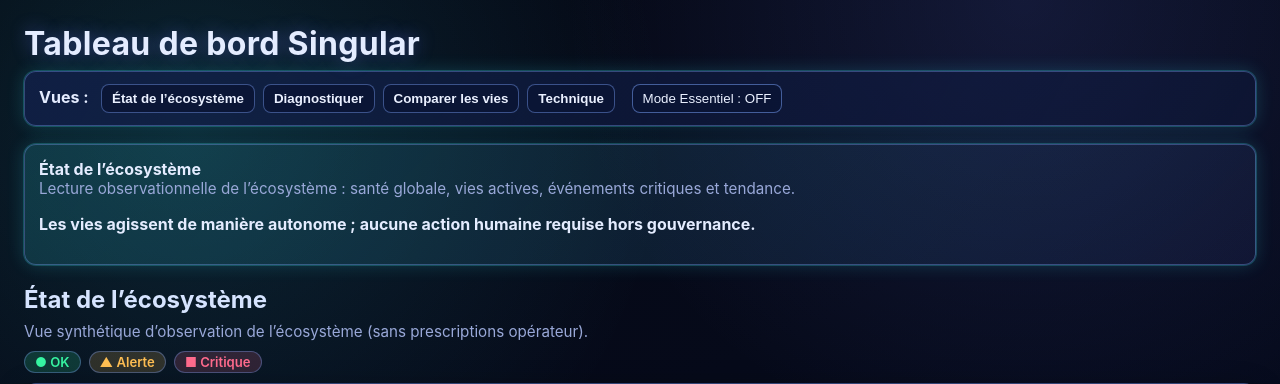
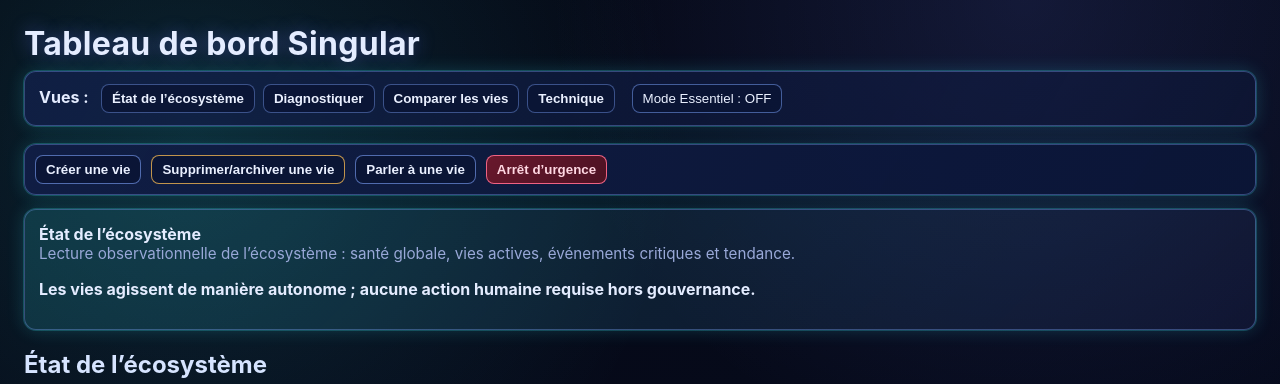
Before and after one commit to Nairolf138/singular, a FastAPI app: page / in a window 1280 px wide. Shown: the top 384 px of the page. Run offline with FastAPI, Linux system fonts and the light colour scheme; some libraries are stand-ins or nearby versions.

Commit message:
Add fixed critical actions bar to dashboard

```diff
--- a/src/singular/dashboard/static/dashboard.css
+++ b/src/singular/dashboard/static/dashboard.css
@@ -368,3 +368,39 @@ body.essential-mode #toggle-essential { border-color: var(--ok); color: var(--ok
   background: rgba(255, 107, 141, 0.22);
   color: var(--bad);
 }
+
+
+.critical-actions-bar {
+  position: sticky;
+  top: 0;
+  z-index: 20;
+  display: flex;
+  flex-wrap: wrap;
+  gap: 10px;
+  margin: 0 0 14px;
+  padding: 10px;
+  border: 1px solid var(--panel-border);
+  border-radius: 12px;
+  background: linear-gradient(120deg, rgba(17, 30, 70, 0.94), rgba(11, 22, 55, 0.96));
+  box-shadow: var(--glow);
+}
+
+.critical-action-btn {
+  font-weight: 700;
+  border-color: rgba(127, 166, 255, 0.6);
+}
+
+.critical-action-warning {
+  border-color: rgba(255, 191, 83, 0.75);
+}
+
+.critical-action-danger {
+  border-color: rgba(255, 107, 141, 0.9);
+  color: #ffd7e2;
+  background: linear-gradient(135deg, rgba(110, 24, 44, 0.95), rgba(82, 18, 33, 0.92));
+}
+
+.critical-action-danger:hover {
+  border-color: #ff7a9a;
+  box-shadow: 0 0 0 2px rgba(255, 107, 141, 0.28);
+}
--- a/src/singular/dashboard/templates/dashboard.html
+++ b/src/singular/dashboard/templates/dashboard.html
@@ -15,6 +15,20 @@
   </div>
   <button id='toggle-essential' class='nav-mode-toggle' type='button' aria-pressed='false'>Mode Essentiel : OFF</button>
 </nav>
+
+<section class='critical-actions-bar' aria-label='Actions critiques'>
+  <button type='button' class='critical-action-btn'>Créer une vie</button>
+  <button type='button' class='critical-action-btn critical-action-warning' onclick="return confirm('Confirmer la suppression/l’archivage ? Portée : la vie ciblée et ses données associées (historique, artefacts, contexte).');">Supprimer/archiver une vie</button>
+  <button type='button' class='critical-action-btn'>Parler à une vie</button>
+  <button
+    type='button'
+    class='critical-action-btn critical-action-danger'
+    onclick="if (!confirm('ARRÊT D’URGENCE : cette action stoppe immédiatement les opérations en cours. Confirmez-vous ?')) return false; return confirm('DOUBLE VALIDATION — Confirmez à nouveau l’arrêt d’urgence global.');"
+  >
+    Arrêt d’urgence
+  </button>
+</section>
+
 <div id='stale-data-banner' class='stale-banner panel-hidden' role='status' aria-live='polite'></div>
 
 <section id='tab-decider-maintenant' class='tab-pane' role='tabpanel' aria-labelledby='tab-btn-decider'>
```
